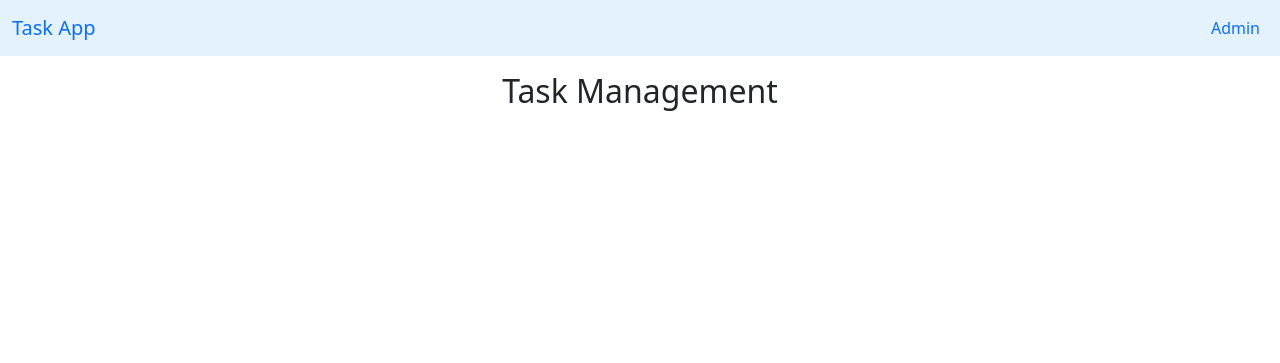
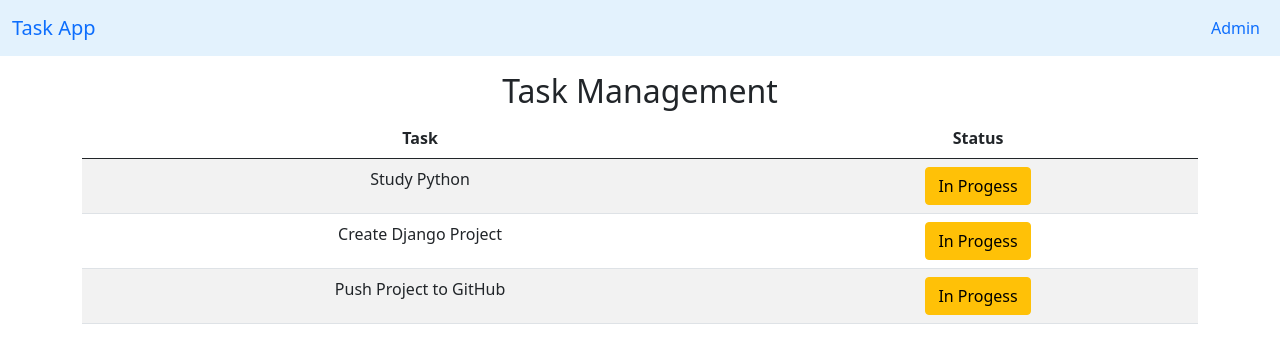
Before and after one commit to ChatcharitCh/Task_Management, a Django app: page / in a window 1280 px wide. Shown: the top 363 px of the page. Run offline with Django 4.2, Linux system fonts and the light colour scheme; data comes from the database, SQL or seed files in the repository.

Commit message:
Show Data

```diff
--- a/taskapp/templates/index.html
+++ b/taskapp/templates/index.html
@@ -2,4 +2,30 @@
 
 {% block content%}
     <h2 class="text-center">Task Management</h2>
+      <table class="table table-striped">
+        <thead>
+          <tr>
+            <th class="text-center">Task</th>
+            <th class="text-center">Status</th>
+          </tr>
+        </thead>
+        <tbody>
+            {% for task in all_task %}
+
+                {% if task.status %}
+                <tr>
+                    <td class="text-center">{{task.name}}</td>
+                    <td class="text-center"><a href="#" class="btn btn-success">Done</a></td>
+                </tr>
+                {% else %}
+                <tr>
+                    <td class="text-center">{{task.name}}</td>
+                    <td class="text-center"><a href="#" class="btn btn-warning">In Progess</a></td>
+                </tr>
+                {% endif%}
+
+
+            {% endfor%}
+        </tbody>
+
 {% endblock %}
--- a/taskapp/views.py
+++ b/taskapp/views.py
@@ -1,6 +1,7 @@
 from django.shortcuts import render
-from django.http import HttpResponse
+from taskapp.models import Task
 
 # Create your views here.
 def index(request):
-    return render(request, "index.html")
+    all_task = Task.objects.all()  # ดึงข้อมูลทั้งหมดมา
+    return render(request, "index.html", {"all_task": all_task})
```
